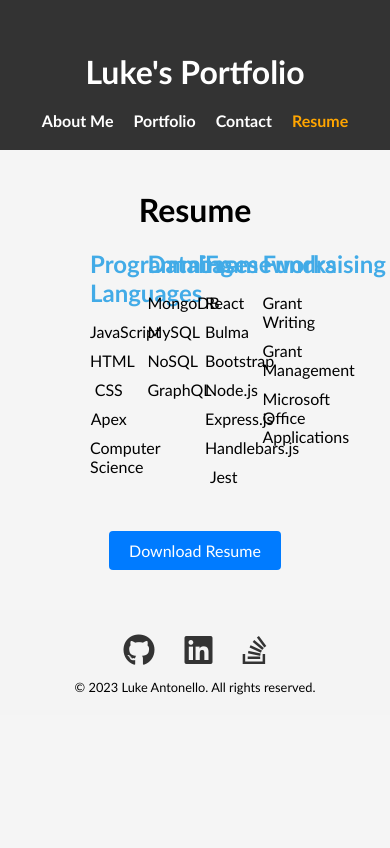
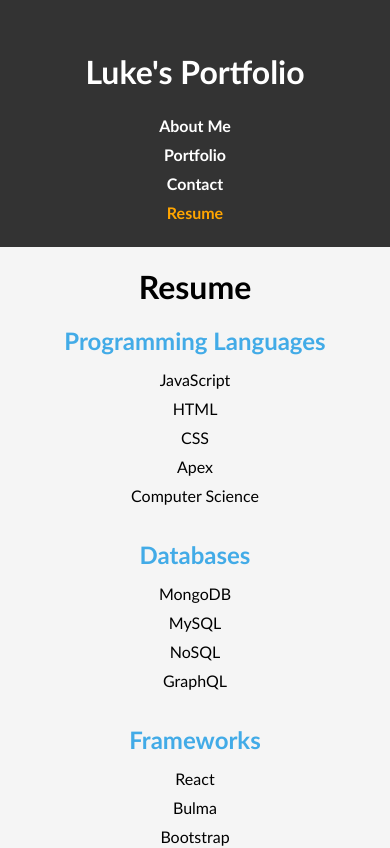
Before and after one commit to l-antonello/react-portfolio, a React (Vite) app: page /resume in a window 390 px wide. Shown: the top 848 px of the page. Built offline with nearby package versions, Linux system fonts and the light colour scheme.

Commit message:
Styling and mobile friendly

```diff
--- a/src/styled-components/About.css
+++ b/src/styled-components/About.css
@@ -3,10 +3,6 @@
 .about {
   text-align: center;
   padding: 2rem;
-  }
-
-  .headshot:hover {
-    transform: scale(1.1); /* Make the image grow on hover */
 }
 
 .bio {
@@ -16,7 +12,7 @@
   align-items: center;
 }
 
-  .bio img {
+.headshot {
   width: 150px;
   height: 150px;
   border-radius: 50%;
@@ -24,6 +20,7 @@
 }
 
 .bio p {
-    font-size: 1.1rem;
+  font-size: 1rem;
   line-height: 1.5;
+  margin: 1rem 0;
 }
--- a/src/styled-components/Contact.css
+++ b/src/styled-components/Contact.css
@@ -1,22 +1,20 @@
-/* Contact.css */
-
 .contact {
     text-align: center;
-    padding: 40px;
+    padding: 20px;
   }
 
   h2 {
-    font-size: 2rem;
-    margin-bottom: 20px;
+    font-size: 1.5rem;
+    margin-bottom: 10px;
   }
 
   form {
-    max-width: 500px;
+    max-width: 400px;
     margin: 0 auto;
   }
 
   .form-group {
-    margin-bottom: 20px;
+    margin-bottom: 15px;
   }
 
   label {
@@ -29,7 +27,7 @@
   input[type="email"],
   textarea {
     width: 100%;
-    padding: 10px;
+    padding: 8px;
     border: 1px solid #ccc;
     border-radius: 4px;
     font-size: 1rem;
@@ -44,7 +42,7 @@
   button[type="submit"] {
     background-color: #007bff;
     color: #fff;
-    padding: 10px 20px;
+    padding: 8px 16px;
     border: none;
     border-radius: 4px;
     font-size: 1rem;
--- a/src/styled-components/Header.css
+++ b/src/styled-components/Header.css
@@ -1,5 +1,3 @@
-/* Header.css */
-
 header {
     background-color: #333;
     color: #fff;
@@ -14,12 +12,15 @@
 
   nav {
     margin-top: 20px;
+    display: flex;
+    flex-direction: column;
+    align-items: center; /* Center items vertically on mobile */
   }
 
   nav a {
     color: #fff;
     text-decoration: none;
-    margin: 0 10px;
+    margin: 5px 0; /* Add vertical spacing between links on mobile */
     font-weight: bold;
     transition: color 0.3s ease-in-out;
   }
@@ -31,3 +32,15 @@
   .active {
     color: #ffa500;
   }
+
+  /* Media Query for Tablets and Larger Screens */
+  @media (min-width: 768px) {
+    nav {
+      flex-direction: row;
+      justify-content: center; /* Center items horizontally on tablets and larger screens */
+    }
+
+    nav a {
+      margin: 0 10px; /* Reset margin for horizontal spacing on tablets and larger screens */
+    }
+  }
--- a/src/styled-components/Portfolio.css
+++ b/src/styled-components/Portfolio.css
@@ -1,7 +1,21 @@
-  .projects {
+.projects {
     display: grid;
-    grid-template-columns: repeat(3, 1fr); /* Display 3 items per row */
+    grid-template-columns: repeat(1, 1fr); /* Display 1 item per row on mobile */
     gap: 20px; /* Gap between items */
+  }
+
+  @media (min-width: 768px) {
+    /* For tablets and larger screens */
+    .projects {
+      grid-template-columns: repeat(2, 1fr); /* Display 2 items per row */
+    }
+  }
+
+  @media (min-width: 1024px) {
+    /* For larger screens */
+    .projects {
+      grid-template-columns: repeat(3, 1fr); /* Display 3 items per row */
+    }
   }
 
   .project {
@@ -9,7 +23,7 @@
     padding: 20px;
     text-align: center;
     margin-bottom: 20px; /* Add margin to create spacing between projects */
-    height: 400px; /* Set a fixed height for the project card */
+    height: auto; /* Remove fixed height for flexibility */
   }
 
   .project h3 {
@@ -18,7 +32,7 @@
 
   .project img {
     max-width: 100%;
-    height: 70%; /* Adjust the height of the image within the card */
+    height: auto; /* Let the image maintain its aspect ratio */
     display: block;
     margin: 0 auto;
     margin-bottom: 10px;
--- a/src/styled-components/Resume.css
+++ b/src/styled-components/Resume.css
@@ -1,8 +1,6 @@
-/* Resume.css */
-
 .resume {
     text-align: center;
-    padding: 40px;
+    padding: 20px; /* Reduce padding for smaller screens */
   }
 
   h2 {
@@ -14,13 +12,14 @@
     display: flex;
     flex-wrap: wrap;
     justify-content: center; /* Center the categories horizontally */
-    margin-bottom: 30px;
+    margin-bottom: 20px; /* Reduce margin for smaller screens */
   }
 
   .proficiency-category {
-    width: calc(25% - 20px); /* Distribute categories in four columns */
+    width: 100%; /* Take up full width on smaller screens */
     padding: 0 10px; /* Add some spacing around each category */
     text-align: center; /* Center the content inside each category */
+    margin-bottom: 20px; /* Add margin between categories */
   }
 
   .proficiency-category h3 {
@@ -53,3 +52,11 @@
   .download-resume a:hover {
     background-color: #0056b3;
   }
+
+  /* Media Query for Tablets and Larger Screens */
+  @media (min-width: 768px) {
+    .proficiency-category {
+      width: calc(25% - 20px); /* Distribute categories in four columns */
+      margin-right: 20px; /* Add margin between categories */
+    }
+  }
```
Also changed, not shown: src/components/Contact.jsx (+4 -4 lines), src/styled-components/Footer.css (indentation only). Lines whose indentation alone changed are shown as unchanged.
